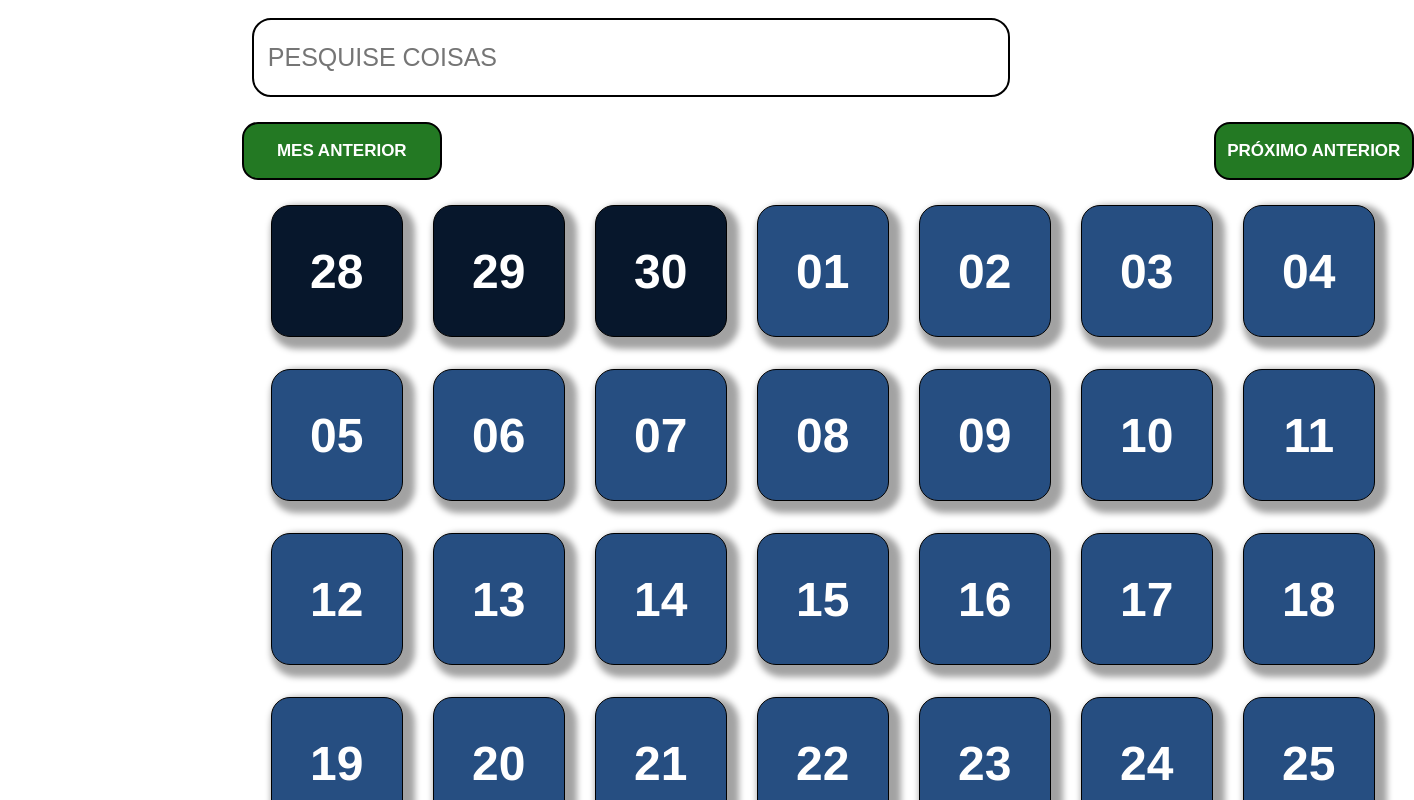
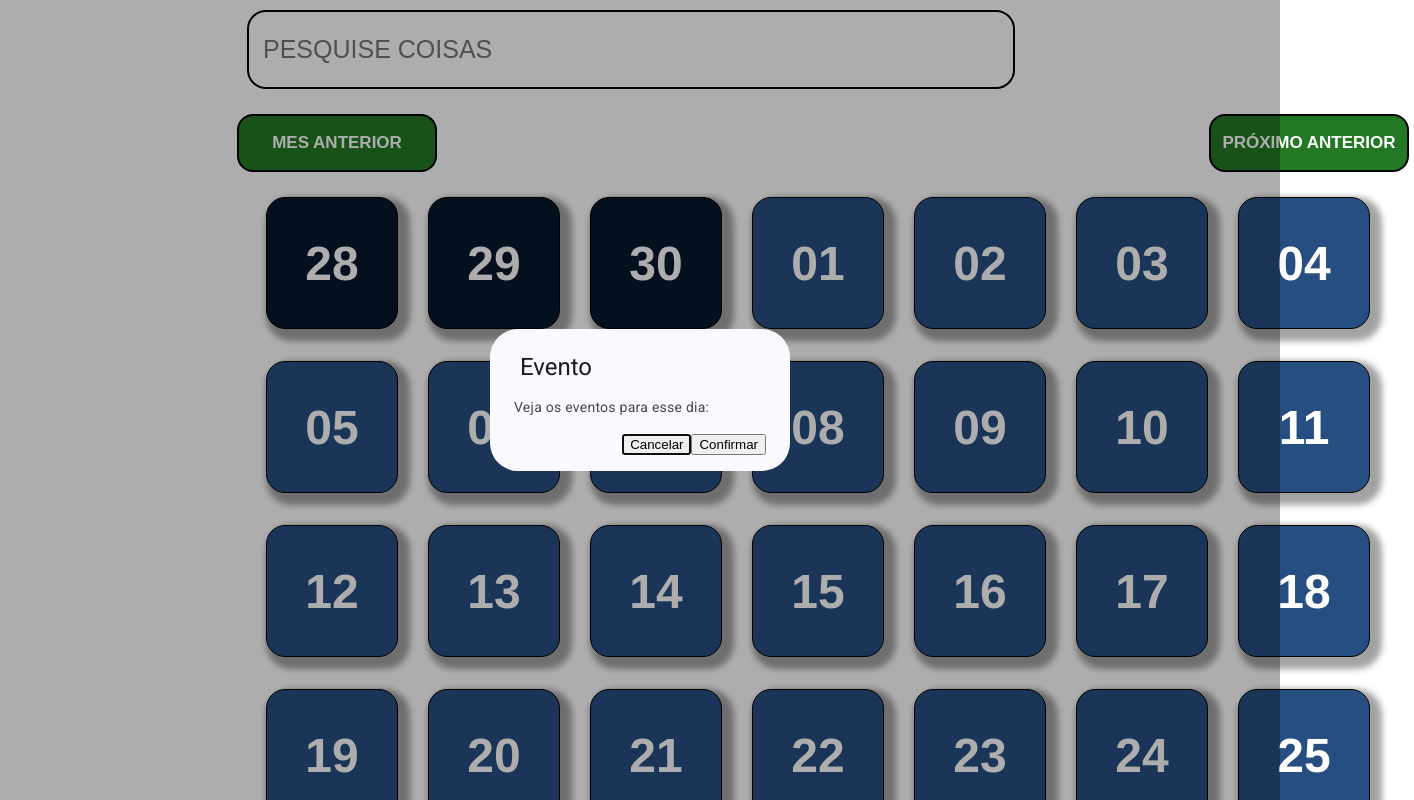
Before and after one commit to WilliamJardim/angular-agenda, an Angular app: page / in a window 1280 px wide. Both pictures are taken after a click on the element "10". Shown: the top 800 px of the page, 1414 px wide, since content can reach past the window. Built offline with nearby package versions, Linux system fonts and the light colour scheme.

Commit message:
Criando Dialog para ver e a adicionar eventos

```diff
--- a/angular.json
+++ b/angular.json
@@ -32,6 +32,7 @@
               }
             ],
             "styles": [
+              "@angular/material/prebuilt-themes/azure-blue.css",
               "src/styles.scss"
             ],
             "scripts": [],
@@ -96,6 +97,7 @@
               }
             ],
             "styles": [
+              "@angular/material/prebuilt-themes/azure-blue.css",
               "src/styles.scss"
             ],
             "scripts": []
--- a/package.json
+++ b/package.json
@@ -12,10 +12,12 @@
   "private": true,
   "dependencies": {
     "@angular/animations": "^19.0.0",
+    "@angular/cdk": "^19.0.0",
     "@angular/common": "^19.0.0",
     "@angular/compiler": "^19.0.0",
     "@angular/core": "^19.0.0",
     "@angular/forms": "^19.0.0",
+    "@angular/material": "^19.0.0",
     "@angular/platform-browser": "^19.0.0",
     "@angular/platform-browser-dynamic": "^19.0.0",
     "@angular/platform-server": "^19.0.0",
--- a/src/app/app.component.ts
+++ b/src/app/app.component.ts
@@ -4,6 +4,8 @@
 import { RouterOutlet } from '@angular/router';
 import { ContainerComponent } from './components/container/container.component';
 import { AppCalendarioComponent } from './components/app-calendario/app-calendario.component';
+import { MatDialog } from '@angular/material/dialog';
+import { DialogEventoComponent } from './components/dialog-evento/dialog-evento.component';
 
 @Component({
   selector: 'app-root',
--- a/src/app/app.config.ts
+++ b/src/app/app.config.ts
@@ -3,7 +3,8 @@
 
 import { routes } from './app.routes';
 import { provideClientHydration, withEventReplay } from '@angular/platform-browser';
+import { provideAnimationsAsync } from '@angular/platform-browser/animations/async';
 
 export const appConfig: ApplicationConfig = {
-  providers: [provideZoneChangeDetection({ eventCoalescing: true }), provideRouter(routes), provideClientHydration(withEventReplay())]
+  providers: [provideZoneChangeDetection({ eventCoalescing: true }), provideRouter(routes), provideClientHydration(withEventReplay()), provideAnimationsAsync()]
 };
--- a/src/app/components/app-calendario/app-calendario.component.html
+++ b/src/app/components/app-calendario/app-calendario.component.html
@@ -1,6 +1,6 @@
 <div class="toolbar-calendario">
 
-  <button>
+  <button mat-button>
     Mes anterior
   </button>
 
@@ -10,7 +10,7 @@
   <div></div>
   <div></div>
 
-  <button>
+  <button mat-button>
     Próximo anterior
   </button>
 
@@ -24,7 +24,7 @@
     </div>
 
     <!-- Iteração com *ngFor -->
-    <div class="dia dia-calendario" *ngFor="let dia of dias">
+    <div class="dia dia-calendario" *ngFor="let dia of dias" (click)="openEventoDialog()">
       {{ dia < 10 ? '0' + dia : dia }}
     </div>
 
--- a/src/app/components/app-calendario/app-calendario.component.ts
+++ b/src/app/components/app-calendario/app-calendario.component.ts
@@ -4,6 +4,8 @@
 import { AppComponent } from '../../app.component';
 import { FormsModule } from '@angular/forms';
 import { RouterOutlet } from '@angular/router';
+import { MatDialog } from '@angular/material/dialog';
+import { DialogEventoComponent } from '../../components/dialog-evento/dialog-evento.component';
 
 @Component({
   selector: 'app-calendario',
@@ -14,6 +16,25 @@
   styleUrl: './app-calendario.component.scss'
 })
 export class AppCalendarioComponent {
+
+  constructor(private dialog: MatDialog) {
+
+  }
+
+  openEventoDialog() {
+    const dialogRef = this.dialog.open(DialogEventoComponent, {
+      width: '300px',
+      data: {
+        titulo: 'Evento',
+        conteudo: 'Veja os eventos para esse dia:'
+      },
+    });
+
+    dialogRef.afterClosed().subscribe(result => {
+      console.log('O diálogo foi fechado');
+      console.log('Resultado:', result);
+    });
+  }
 
   dias: number[] = [];
   diasAnterior: number[] = [];
--- /dev/null
+++ b/src/app/components/dialog-evento/dialog-evento.component.html
@@ -0,0 +1,8 @@
+<h2 mat-dialog-title> {{data.titulo}} </h2>
+<mat-dialog-content>
+  <p> {{data.conteudo}} </p>
+</mat-dialog-content>
+<mat-dialog-actions align="end">
+  <button mat-button mat-dialog-close>Cancelar</button>
+  <button mat-button [mat-dialog-close]="true">Confirmar</button>
+</mat-dialog-actions>
--- a/src/index.html
+++ b/src/index.html
@@ -6,8 +6,10 @@
   <base href="/">
   <meta name="viewport" content="width=device-width, initial-scale=1">
   <link rel="icon" type="image/x-icon" href="favicon.ico">
+  <link href="https://fonts.googleapis.com/css2?family=Roboto:wght@300;400;500&display=swap" rel="stylesheet">
+  <link href="https://fonts.googleapis.com/icon?family=Material+Icons" rel="stylesheet">
 </head>
-<body>
+<body class="mat-typography">
   <app-root></app-root>
 </body>
 </html>
--- a/src/styles.scss
+++ b/src/styles.scss
@@ -1 +1,4 @@
 /* You can add global styles to this file, and also import other style files */
+
+html, body { height: 100%; }
+body { margin: 0; font-family: Roboto, "Helvetica Neue", sans-serif; }
```
Also changed, not shown: src/app/components/dialog-evento/dialog-evento.component.ts (added, +20 -0 lines), src/app/components/dialog-evento/dialog-evento.component.scss (added), 2 other files (tests, documents, lock files or other folders).
